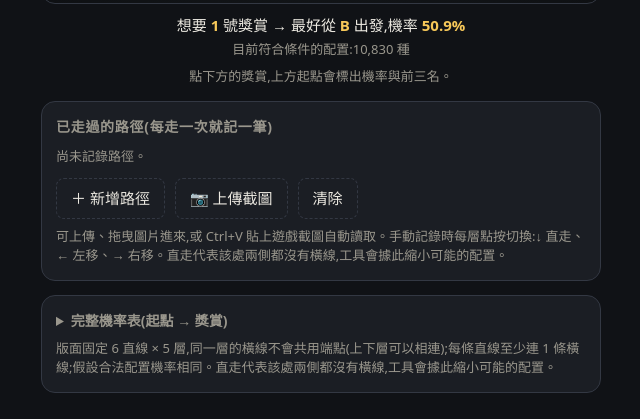
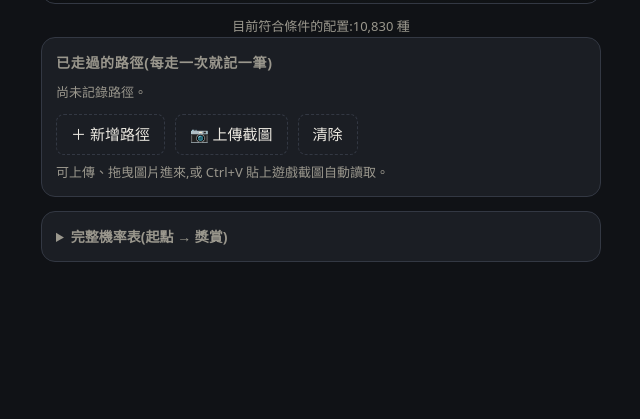
Before and after one commit to vaz1306011/fate-crossing, a plain HTML site: page index.html in a window 1280 px wide. Shown: the part 939-1358 px from the top of the page, without its empty margins (319-959 px from the left). After the commit the page ends 1227 px from the top, so only its background shows below. Drawn offline with Linux system fonts and the light colour scheme.

Commit message:
精簡介面小字,只保留符合條件的配置數與截圖上傳說明

```diff
--- a/index.html
+++ b/index.html
@@ -52,7 +52,6 @@ tr.used td,tr.used th{opacity:.45}
 <div class="topbar">橫線數量:<span id="known">0</span> / <input id="n" type="number" min="1" max="25" value="5" aria-label="橫線總數"></div>
 <svg class="board" id="board" viewBox="0 0 600 900" xmlns="http://www.w3.org/2000/svg"></svg>
 <p class="sum" id="sum"></p>
-<p class="note" style="text-align:center;margin-bottom:14px">點下方的獎賞,上方起點會標出機率與前三名。</p>
 
 <div class="card">
   <h2>已走過的路徑(每走一次就記一筆)</h2>
@@ -63,12 +62,11 @@ tr.used td,tr.used th{opacity:.45}
     <label class="add">📷 上傳截圖<input type="file" id="file" accept="image/*" multiple hidden></label>
     <button class="add" id="reset">清除</button>
   </div>
-  <p class="note">可上傳、拖曳圖片進來,或 Ctrl+V 貼上遊戲截圖自動讀取。手動記錄時每層點按切換:↓ 直走、← 左移、→ 右移。直走代表該處兩側都沒有橫線,工具會據此縮小可能的配置。</p>
+  <p class="note">可上傳、拖曳圖片進來,或 Ctrl+V 貼上遊戲截圖自動讀取。</p>
 </div>
 
 <div class="card">
   <details><summary>完整機率表(起點 → 獎賞)</summary><div id="table"></div></details>
-  <p class="note">版面固定 6 直線 × 5 層,同一層的橫線不會共用端點(上下層可以相連);每條直線至少連 1 條橫線;假設合法配置機率相同。直走代表該處兩側都沒有橫線,工具會據此縮小可能的配置。</p>
 </div>
 </main>
 <script>
@@ -295,13 +293,11 @@ function render(){
     sum='<span class="err">沒有任何合法配置:請檢查橫線總數是否正確,或路徑記錄是否互相矛盾。</span>';
     $('table').innerHTML='';
   }else{
-    if(usedEnd.includes(t)) sum='';
-    else{
+    if(!usedEnd.includes(t)){
       const order=[...Array(C).keys()].filter(s=>!usedStart.includes(s)).sort((a,b)=>cnt[b][t]-cnt[a][t]);
       top3=order.slice(0,3).filter(s=>cnt[s][t]>0);
-      sum='想要 <b>'+(t+1)+'</b> 號獎賞 → 最好從 <b>'+L[order[0]]+'</b> 出發,機率 <b>'+(cnt[order[0]][t]/tot*100).toFixed(1)+'%</b>';
     }
-    sum+='<br><span class="note">目前符合條件的配置:'+tot.toLocaleString()+' 種</span>';
+    sum='<span class="note">目前符合條件的配置:'+tot.toLocaleString()+' 種</span>';
     let tb='<table><tr><th>起點＼獎賞</th>'+[...Array(C).keys()].map(c=>'<th>'+(c+1)+'</th>').join('')+'</tr>';
     const best=[...Array(C).keys()].map(e=>{let b=-1;for(let s=0;s<C;s++){if(usedStart.includes(s))continue;if(b<0||cnt[s][e]>cnt[b][e])b=s;}return b;});
     for(let s=0;s<C;s++){
@@ -312,7 +308,7 @@ function render(){
       }
       tb+='</tr>';
     }
-    $('table').innerHTML=tb+'</table><p class="note">每欄標色處是該獎賞尚未使用的最佳起點;灰色列是已走過的起點。</p>';
+    $('table').innerHTML=tb+'</table>';
   }
   $('sum').innerHTML=sum;
   $('known').textContent=d.present.size;
```
